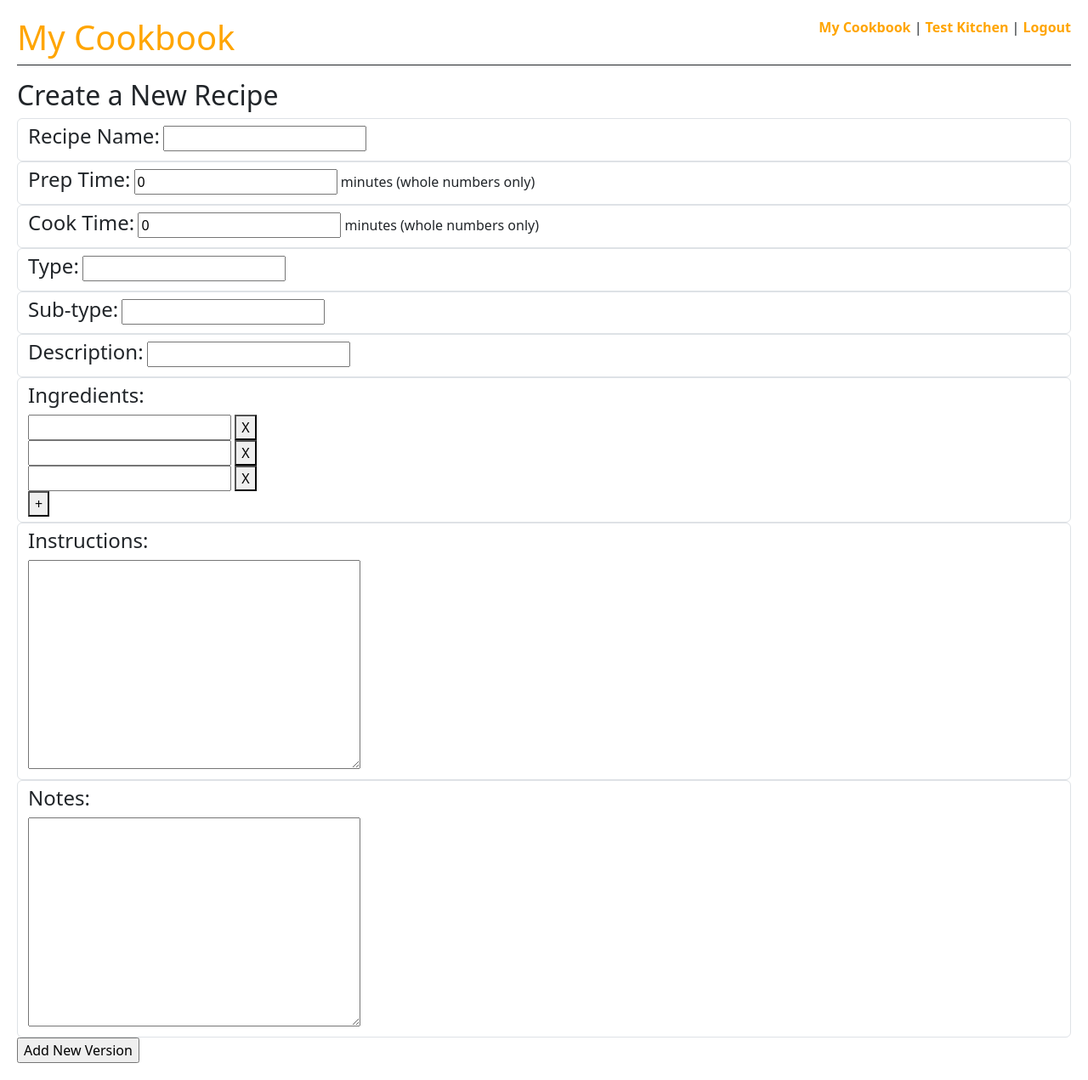
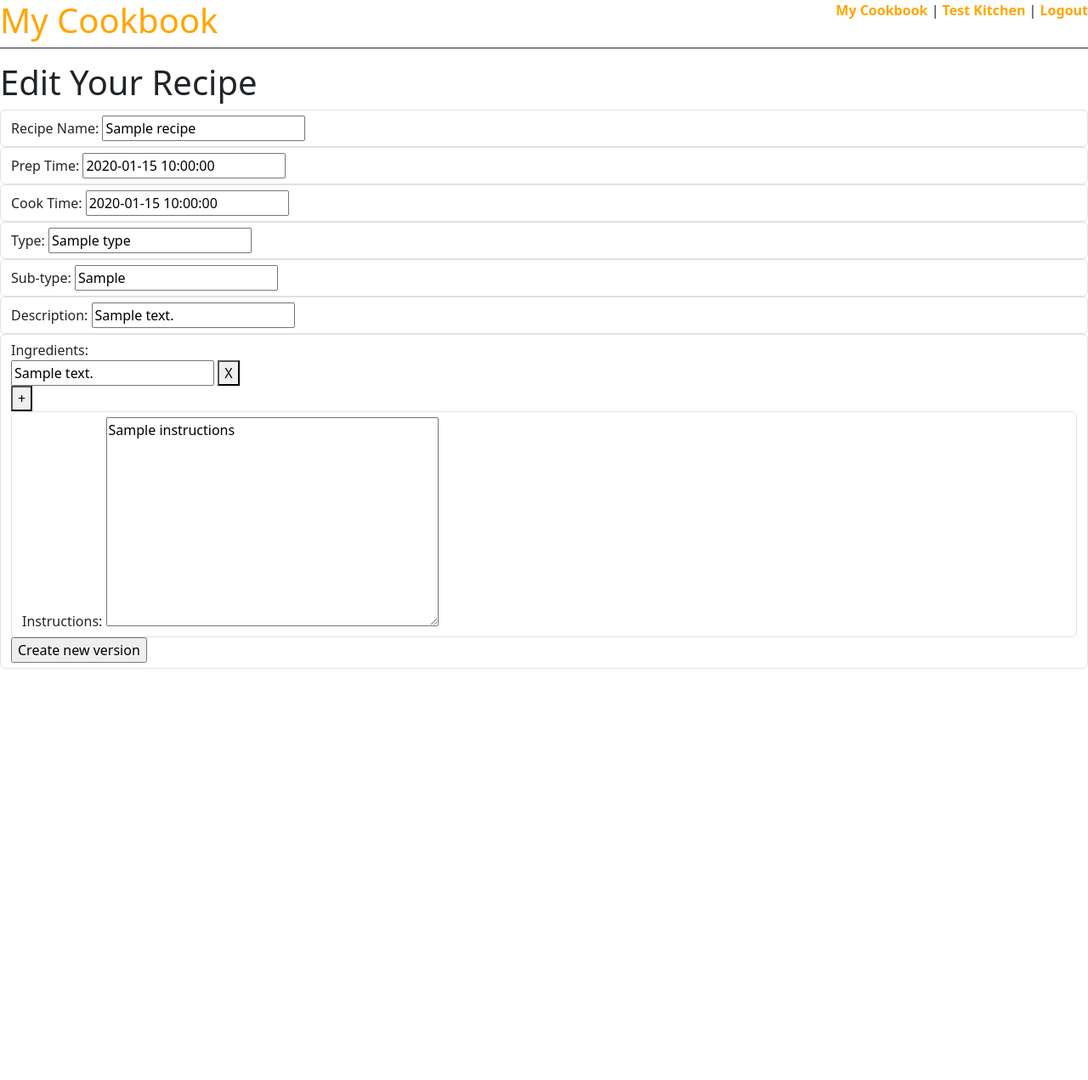
Before and after one commit to DanWartsbaugh/project-cookbook, a Flask app: template flask_app/templates/new-version.html in a window 1280 px wide. Shown: the whole page at 85% size. After the commit the page ends 787 px from the top, so only its background shows below. Run offline with Flask 3, Linux system fonts and the light colour scheme; the template is opened without the code that fills it: most values are stand-ins (such as "Sample title", 1, 10 or a date in 2020).

Commit message:
versioning done

```diff
--- a/flask_app/templates/new-version.html
+++ b/flask_app/templates/new-version.html
@@ -9,17 +9,19 @@
         integrity="sha384-KK94CHFLLe+nY2dmCWGMq91rCGa5gtU4mk92HdvYe+M/SXH301p5ILy+dN9+nJOZ" crossorigin="anonymous">
     <title>Document</title>
 </head>
-
-<body style="padding:20px">
 <div class="nav d-flex justify-content-between mb-3 border-bottom border-dark">
     <div class="left">
         <h1 style="color:orange">My Cookbook</h1>
     </div>
     <div class="right">
-            <a href="/mycookbook" style="text-decoration:none;color:orange"><b>My Cookbook</b></a>  |  <a href="/testkitchen" style="text-decoration:none;color:orange"><b>Test Kitchen</b></a>  |  <a href="/logout" style="text-decoration:none;color:orange"><b>Logout</b></a>
+        <a href="/mycookbook" style="text-decoration:none;color:orange"><b>My Cookbook</b></a> | <a href="/testkitchen"
+            style="text-decoration:none;color:orange"><b>Test Kitchen</b></a> | <a href="/logout"
+            style="text-decoration:none;color:orange"><b>Logout</b></a>
     </div>
 </div>
-    <h2>Create a New Recipe</h2>
+
+<body>
+    <h1>Edit Your Recipe</h1>
     {% with messages = get_flashed_messages() %} <!-- declare a variable called messages -->
     {% if messages %} <!-- check if there are any messages -->
     {% for message in messages %} <!-- loop through the messages -->
@@ -27,62 +29,76 @@
     {% endfor %}
     {% endif %}
     {% endwith %}
+
     <form action="/create" method="post">
         <input type="hidden" name="user_id" value="{{session.user_id}}">
         <input type="hidden" name="test" value=1>
         <input type="hidden" name="notes" value="">
         <input type="hidden" name="open" value=0>
-        <input type="hidden" name="original" value=>
-        <input type="hidden" name="version" value=1>
-
-
+        <input type="hidden" name="original" value="{{session['original_id']}}">
+        <input type="hidden" name="version" value="{{session['vers']+1}}">
         <div class="form-control">
-            <label for="name"><h4>Recipe Name:</h4></label>  <input type="text" name="name" id="">
+            Recipe Name: <input type="text" name="name" value="{{recipe.name}}">
         </div>
         <div class="form-control">
-            <label for="prep_time"><h4>Prep Time:</h4></label>  <input type="text" name="prep_time" value="0"> minutes (whole numbers only)
+            Prep Time: <input type="text" name="prep_time" value="{{recipe.prep_time}}">
         </div>
         <div class="form-control">
-            <label for="cook_time"><h4>Cook Time:</h4></label>  <input type="text" name="cook_time" value="0"> minutes (whole numbers only)
+            Cook Time: <input type="text" name="cook_time" value="{{recipe.cook_time}}">
         </div>
         <div class="form-control">
-            <label for="type"><h4>Type:</h4></label>  <input type="text" name="type" id="">
-        </div>        <div class="form-control">
-            <label for="sub_type"><h4>Sub-type:</h4></label>  <input type="text" name="sub_type" id="">
+            Type: <input type="text" name="type" value="{{recipe.type}}">
         </div>
         <div class="form-control">
-            <label for="description"><h4>Description:</h4></label>  <input type="text" name="description">
+            Sub-type: <input type="text" name="sub_type" value="{{recipe.sub_type}}">
+        </div>
+        <div class="form-control">
+            Description: <input type="text" name="description" value="{{recipe.description}}">
         </div>
         <div class="form-control" id="ingredients-section">
+                <div class="d-flex">
+                <div>
                 <div id="ingredients_container">
-                <label><h4>Ingredients:</h4></label>
+                    <label>Ingredients:</label>
+                    {% for ingredient in recipe.ingredients %}
+                    {% if ingredient.id %}
+
                     <div class="ingredients_row">
-                    <input type="text" name="ingredients" class="ingredients_input">
-                    <button type="button" class="remove_ingredients_row">X</button>
+                        <input type="hidden" name="ingredient-id" value="{{ingredient.id}}">
+                        <input type="text" name="ingredients" class="ingredients_input" value="{{ingredient.text}}">
+                        <button onclick={remove_parent(this)} type="button" class="remove_ingredients_row">X</button>
                     </div>
-                <div class="ingredients_row">
-                    <input type="text" name="ingredients" class="ingredients_input">
-                    <button type="button" class="remove_ingredients_row">X</button>
-                </div>
-                <div class="ingredients_row">
-                    <input type="text" name="ingredients" class="ingredients_input">
-                    <button type="button" class="remove_ingredients_row">X</button>
-                </div>
+                    {% endif %}
+                    {% endfor %}
                 </div>
                 <button type="button" id="add_ingredients_row">+</button>
                 </div>
+                {% if recipe.test==1 %}
 
-        <div class="form-control">
-            <h4>Instructions:</h4>
-            <textarea name="instructions" rows="10" cols="40"></textarea>
+                <div style="border-left:1px solid gray; padding-left:10px;">
+                    <h5>Original Ingredients</h5>
+                    <ul>
+                        {% for ingredient in session.original %}
+                        <li>{{ingredient}}</li>
+                        {% endfor %}
+                    </ul>
+                    <a href="#" style="color:orange;text-decoration:none;">hide</a>
+                </div>
+                {% endif %}
             </div>
             <div class="form-control">
-            <h4>Notes:</h4>
-            <textarea name="notes" rows="10" cols="40"></textarea>
+                Instructions:
+                <textarea name="instructions" rows="10" cols="40">{{recipe.instructions}}</textarea>
             </div>
+            {% if recipe.test==1 %}
+            <div class="form-control">
+                Notes:
+                <textarea name="notes" rows="10" cols="40" value="{{recipe.notes}}">{{recipe.notes}}</textarea>
+            </div>
+            {% endif %}
 
 
-        <input type="submit" value="Add New Version">
+            <input type="submit" value="Create new version">
     </form>
 </body>
 
@@ -98,16 +114,9 @@
         // We are defining our actual row we want to input in
         const ingredientsRowHtml = `
         <div class="ingredients_row">
+        <input type="hidden" name="ingredient-id" value=0>
+
       <input type="text" name="ingredients" class="ingredients_input">
-      <input type="text" name="ingredient_quantity" class="ingredient_quantity_input">
-                    <select name="ingredient_measurement" class="ingredient_measurement_select">
-                        <option value="none">--Select--</option>
-                        <option value="tsp">tsp</option>
-                        <option value="tbsp">tbsp</option>
-                        <option value="cup">cup</option>
-                        <option value="oz">oz</option>
-                        <option value="lb">lb</option>
-                    </select>
       <button type="button" class="remove_ingredients_row">X</button>
     </div>
 `;
@@ -129,6 +138,10 @@
             });
         });
     });
+    const remove_parent = (el) => {
+        //it targets the parentNode which is the div in this case
+        el.parentNode.remove();
+    }
 </script>
 
 </html>
```
Also changed, not shown: flask_app/templates/show_test.html (+8 -10 lines). Lines whose indentation alone changed are shown as unchanged.
